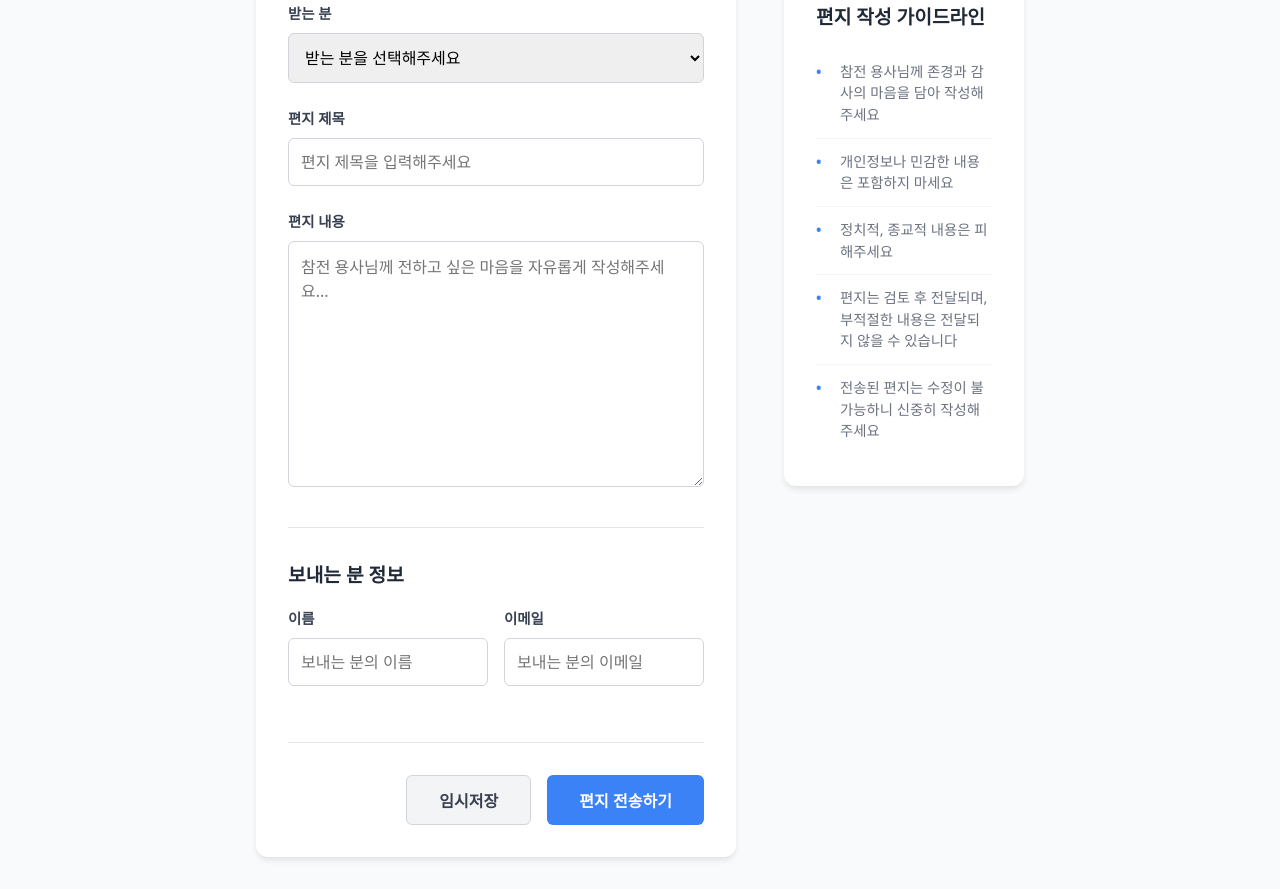
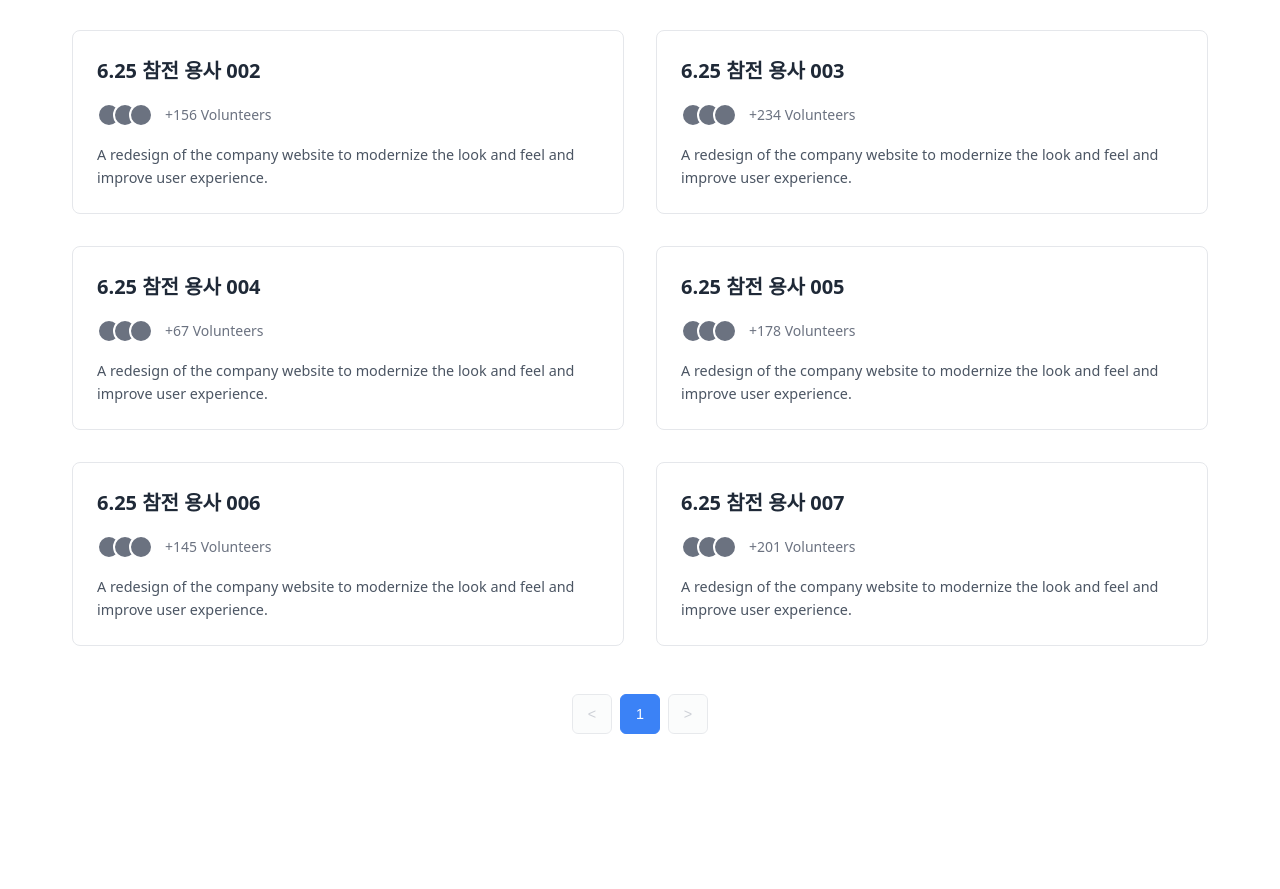
Before and after one commit to 9oormthon-univ/2025_SEASONTHON_TEAM_93_FE, a React (Vite) app: page /write-letter in a window 1280 px wide. Shown: the part 298-1187 px from the top of the page. After the commit the page ends 1064 px from the top, so only its background shows below. Built offline with nearby package versions, Linux system fonts and the light colour scheme.

Commit message:
fix: WriteLetter UI 수정

```diff
--- a/src/components/WriteLetter.css
+++ b/src/components/WriteLetter.css
@@ -1,194 +1,139 @@
 .write-letter {
   margin-top: 80px; /* 헤더 높이만큼 여백 */
   min-height: calc(100vh - 80px);
-  background-color: #f9fafb;
+  background-color: #fff;
   padding: 2rem 0;
 }
 
 .content-container {
-  max-width: 800px;
+  max-width: 1200px;
   margin: 0 auto;
-  padding: 0 1rem;
+  padding: 0 2rem;
 }
 
-.letter-header {
-  text-align: center;
+.projects-grid {
+  display: grid;
+  grid-template-columns: repeat(2, 1fr);
+  gap: 2rem;
   margin-bottom: 3rem;
 }
 
-.letter-header h1 {
-  font-size: 2.5rem;
-  font-weight: 700;
-  color: #1f2937;
-  margin: 0 0 1rem 0;
+.project-card {
+  background-color: #fff;
+  border: 1px solid #e5e7eb;
+  border-radius: 8px;
+  padding: 1.5rem;
+  transition: all 0.2s ease;
 }
 
-.letter-header p {
-  font-size: 1.1rem;
-  color: #6b7280;
-  margin: 0;
+.project-card:hover {
+  box-shadow: 0 4px 12px rgba(0, 0, 0, 0.1);
+  transform: translateY(-2px);
 }
 
-.letter-form-container {
-  display: grid;
-  grid-template-columns: 2fr 1fr;
-  gap: 3rem;
-  align-items: start;
-}
-
-.letter-form {
-  background-color: #fff;
-  padding: 2rem;
-  border-radius: 12px;
-  box-shadow: 0 4px 6px -1px rgba(0, 0, 0, 0.1);
-}
-
-.form-group {
-  margin-bottom: 1.5rem;
-}
-
-.form-group label {
-  display: block;
-  font-size: 0.9rem;
-  font-weight: 600;
-  color: #374151;
-  margin-bottom: 0.5rem;
-}
-
-.form-group input,
-.form-group select,
-.form-group textarea {
-  width: 100%;
-  padding: 0.75rem;
-  border: 1px solid #d1d5db;
-  border-radius: 6px;
-  font-size: 1rem;
-  font-family: inherit;
-  transition:
-    border-color 0.2s ease,
-    box-shadow 0.2s ease;
-}
-
-.form-group input:focus,
-.form-group select:focus,
-.form-group textarea:focus {
-  outline: none;
-  border-color: #3b82f6;
-  box-shadow: 0 0 0 3px rgba(59, 130, 246, 0.1);
-}
-
-.form-group textarea {
-  resize: vertical;
-  min-height: 200px;
-}
-
-.sender-info {
-  margin-top: 2rem;
-  padding-top: 2rem;
-  border-top: 1px solid #e5e7eb;
-}
-
-.sender-info h3 {
-  font-size: 1.2rem;
+.project-title {
+  font-size: 1.25rem;
   font-weight: 600;
   color: #1f2937;
   margin: 0 0 1rem 0;
 }
 
-.form-row {
-  display: grid;
-  grid-template-columns: 1fr 1fr;
-  gap: 1rem;
+.volunteers-info {
+  display: flex;
+  align-items: center;
+  gap: 0.75rem;
+  margin-bottom: 1rem;
 }
 
-.form-actions {
+.volunteer-avatars {
   display: flex;
-  gap: 1rem;
-  justify-content: flex-end;
-  margin-top: 2rem;
-  padding-top: 2rem;
-  border-top: 1px solid #e5e7eb;
+  gap: -0.5rem;
 }
 
-.btn-primary,
-.btn-secondary {
-  padding: 0.75rem 2rem;
-  border-radius: 6px;
-  font-size: 1rem;
-  font-weight: 600;
-  cursor: pointer;
-  transition: all 0.2s ease;
-  border: none;
+.avatar {
+  width: 24px;
+  height: 24px;
+  background-color: #6b7280;
+  border-radius: 50%;
+  border: 2px solid #fff;
+  margin-left: -0.5rem;
 }
 
-.btn-primary {
-  background-color: #3b82f6;
-  color: white;
+.avatar:first-child {
+  margin-left: 0;
 }
 
-.btn-primary:hover {
-  background-color: #2563eb;
-  transform: translateY(-1px);
+.volunteer-count {
+  font-size: 0.875rem;
+  color: #6b7280;
+  font-weight: 500;
 }
 
-.btn-secondary {
-  background-color: #f3f4f6;
-  color: #374151;
-  border: 1px solid #d1d5db;
-}
-
-.btn-secondary:hover {
-  background-color: #e5e7eb;
-}
-
-.letter-guidelines {
-  background-color: #fff;
-  padding: 2rem;
-  border-radius: 12px;
-  box-shadow: 0 4px 6px -1px rgba(0, 0, 0, 0.1);
-  height: fit-content;
-}
-
-.letter-guidelines h3 {
-  font-size: 1.2rem;
-  font-weight: 600;
-  color: #1f2937;
-  margin: 0 0 1rem 0;
-}
-
-.letter-guidelines ul {
-  list-style: none;
-  padding: 0;
+.project-description {
+  font-size: 0.9rem;
+  color: #4b5563;
+  line-height: 1.6;
   margin: 0;
 }
 
-.letter-guidelines li {
-  padding: 0.75rem 0;
-  border-bottom: 1px solid #f3f4f6;
-  font-size: 0.9rem;
-  color: #6b7280;
-  line-height: 1.5;
-  position: relative;
-  padding-left: 1.5rem;
+/* 페이지네이션 */
+.pagination {
+  display: flex;
+  justify-content: center;
+  align-items: center;
+  gap: 0.5rem;
+  margin-top: 2rem;
 }
 
-.letter-guidelines li:last-child {
-  border-bottom: none;
+.pagination-btn {
+  display: flex;
+  align-items: center;
+  justify-content: center;
+  width: 40px;
+  height: 40px;
+  border: 1px solid #d1d5db;
+  background-color: #fff;
+  color: #6b7280;
+  border-radius: 6px;
+  cursor: pointer;
+  transition: all 0.2s ease;
+  font-size: 0.9rem;
+  font-weight: 500;
 }
 
-.letter-guidelines li::before {
-  content: '•';
-  color: #3b82f6;
-  font-weight: bold;
-  position: absolute;
-  left: 0;
+.pagination-btn:hover {
+  background-color: #f3f4f6;
+  border-color: #9ca3af;
+}
+
+.pagination-btn.active {
+  background-color: #3b82f6;
+  border-color: #3b82f6;
+  color: #fff;
+}
+
+.pagination-btn.active:hover {
+  background-color: #2563eb;
+  border-color: #2563eb;
+}
+
+.pagination-btn.disabled {
+  opacity: 0.5;
+  cursor: not-allowed;
+  background-color: #f9fafb;
+  color: #9ca3af;
+}
+
+.pagination-btn.disabled:hover {
+  background-color: #f9fafb;
+  border-color: #d1d5db;
+  transform: none;
 }
 
 /* 반응형 디자인 */
 @media (max-width: 1024px) {
-  .letter-form-container {
-    grid-template-columns: 1fr;
-    gap: 2rem;
+  .projects-grid {
+    gap: 1.5rem;
   }
 }
 
@@ -199,28 +144,25 @@
   }
 
   .content-container {
-    padding: 0 0.5rem;
+    padding: 0 1rem;
   }
 
-  .letter-header h1 {
-    font-size: 2rem;
+  .projects-grid {
+    grid-template-columns: 1fr;
+    gap: 1.5rem;
   }
 
-  .letter-form,
-  .letter-guidelines {
-    padding: 1.5rem;
+  .project-card {
+    padding: 1rem;
   }
 
-  .form-row {
-    grid-template-columns: 1fr;
+  .pagination {
+    gap: 0.25rem;
   }
 
-  .form-actions {
-    flex-direction: column;
-  }
-
-  .btn-primary,
-  .btn-secondary {
-    width: 100%;
+  .pagination-btn {
+    width: 36px;
+    height: 36px;
+    font-size: 0.8rem;
   }
 }
--- a/src/components/WriteLetter.tsx
+++ b/src/components/WriteLetter.tsx
@@ -1,141 +1,150 @@
 import './WriteLetter.css';
 import { useState } from 'react';
 
+// 샘플 데이터
+const veteranProjects = [
+  {
+    id: 1,
+    title: '6.25 참전 용사 000',
+    volunteers: 123,
+    description: 'A redesign of the company website to modernize the look and feel and improve user experience.',
+  },
+  {
+    id: 2,
+    title: '6.25 참전 용사 001',
+    volunteers: 89,
+    description: 'A redesign of the company website to modernize the look and feel and improve user experience.',
+  },
+  {
+    id: 3,
+    title: '6.25 참전 용사 002',
+    volunteers: 156,
+    description: 'A redesign of the company website to modernize the look and feel and improve user experience.',
+  },
+  {
+    id: 4,
+    title: '6.25 참전 용사 003',
+    volunteers: 234,
+    description: 'A redesign of the company website to modernize the look and feel and improve user experience.',
+  },
+  {
+    id: 5,
+    title: '6.25 참전 용사 004',
+    volunteers: 67,
+    description: 'A redesign of the company website to modernize the look and feel and improve user experience.',
+  },
+  {
+    id: 6,
+    title: '6.25 참전 용사 005',
+    volunteers: 178,
+    description: 'A redesign of the company website to modernize the look and feel and improve user experience.',
+  },
+  {
+    id: 7,
+    title: '6.25 참전 용사 006',
+    volunteers: 145,
+    description: 'A redesign of the company website to modernize the look and feel and improve user experience.',
+  },
+  {
+    id: 8,
+    title: '6.25 참전 용사 007',
+    volunteers: 201,
+    description: 'A redesign of the company website to modernize the look and feel and improve user experience.',
+  },
+];
+
 const WriteLetter = () => {
-  const [formData, setFormData] = useState({
-    recipient: '',
-    title: '',
-    content: '',
-    senderName: '',
-    senderEmail: '',
-  });
+  const [currentPage, setCurrentPage] = useState(1);
+  const itemsPerPage = 8; // 페이지당 8개 아이템 (2열 x 4행)
 
-  const handleInputChange = (
-    e: React.ChangeEvent<
-      HTMLInputElement | HTMLTextAreaElement | HTMLSelectElement
-    >
-  ) => {
-    const { name, value } = e.target;
-    setFormData(prev => ({
-      ...prev,
-      [name]: value,
-    }));
+  // 페이지네이션 계산
+  const totalPages = Math.ceil(veteranProjects.length / itemsPerPage);
+  const startIndex = (currentPage - 1) * itemsPerPage;
+  const endIndex = startIndex + itemsPerPage;
+  const currentProjects = veteranProjects.slice(startIndex, endIndex);
+
+  // 페이지 변경 함수
+  const handlePageChange = (page: number) => {
+    if (page >= 1 && page <= totalPages) {
+      setCurrentPage(page);
+    }
   };
 
-  const handleSubmit = (e: React.FormEvent) => {
-    e.preventDefault();
-    // 편지 전송 로직
-    console.log('편지 전송:', formData);
-    alert('편지가 성공적으로 전송되었습니다!');
+  // 페이지네이션 버튼 생성
+  const renderPaginationButtons = () => {
+    const buttons = [];
+    const maxVisiblePages = 5;
+
+    // 이전 버튼
+    buttons.push(
+      <button
+        key="prev"
+        className={`pagination-btn ${currentPage === 1 ? 'disabled' : ''}`}
+        onClick={() => handlePageChange(currentPage - 1)}
+        disabled={currentPage === 1}
+      >
+        <span>&lt;</span>
+      </button>
+    );
+
+    // 페이지 번호 버튼들
+    let startPage = Math.max(1, currentPage - Math.floor(maxVisiblePages / 2));
+    const endPage = Math.min(totalPages, startPage + maxVisiblePages - 1);
+
+    if (endPage - startPage + 1 < maxVisiblePages) {
+      startPage = Math.max(1, endPage - maxVisiblePages + 1);
+    }
+
+    for (let i = startPage; i <= endPage; i++) {
+      buttons.push(
+        <button
+          key={i}
+          className={`pagination-btn ${currentPage === i ? 'active' : ''}`}
+          onClick={() => handlePageChange(i)}
+        >
+          {i}
+        </button>
+      );
+    }
+
+    // 다음 버튼
+    buttons.push(
+      <button
+        key="next"
+        className={`pagination-btn ${currentPage === totalPages ? 'disabled' : ''}`}
+        onClick={() => handlePageChange(currentPage + 1)}
+        disabled={currentPage === totalPages}
+      >
+        <span>&gt;</span>
+      </button>
+    );
+
+    return buttons;
   };
 
   return (
     <main className='write-letter'>
       <div className='content-container'>
-        <div className='letter-header'>
-          <h1>영웅에게 편지쓰기</h1>
-          <p>참전 용사님께 감사와 존경의 마음을 전해주세요</p>
+        <div className='projects-grid'>
+          {currentProjects.map(project => (
+            <div key={project.id} className='project-card'>
+              <h3 className='project-title'>{project.title}</h3>
+              <div className='volunteers-info'>
+                <div className='volunteer-avatars'>
+                  <div className='avatar'></div>
+                  <div className='avatar'></div>
+                  <div className='avatar'></div>
+                </div>
+                <span className='volunteer-count'>+{project.volunteers} Volunteers</span>
+              </div>
+              <p className='project-description'>{project.description}</p>
+            </div>
+          ))}
         </div>
 
-        <div className='letter-form-container'>
-          <form onSubmit={handleSubmit} className='letter-form'>
-            <div className='form-group'>
-              <label htmlFor='recipient'>받는 분</label>
-              <select
-                id='recipient'
-                name='recipient'
-                value={formData.recipient}
-                onChange={handleInputChange}
-                required
-              >
-                <option value=''>받는 분을 선택해주세요</option>
-                <option value='veteran1'>6.25 참전 용사 김영수님</option>
-                <option value='veteran2'>6.25 참전 용사 이철수님</option>
-                <option value='veteran3'>6.25 참전 용사 박민수님</option>
-                <option value='veteran4'>6.25 참전 용사 최영희님</option>
-                <option value='veteran5'>6.25 참전 용사 정수진님</option>
-              </select>
-            </div>
-
-            <div className='form-group'>
-              <label htmlFor='title'>편지 제목</label>
-              <input
-                type='text'
-                id='title'
-                name='title'
-                value={formData.title}
-                onChange={handleInputChange}
-                placeholder='편지 제목을 입력해주세요'
-                required
-              />
-            </div>
-
-            <div className='form-group'>
-              <label htmlFor='content'>편지 내용</label>
-              <textarea
-                id='content'
-                name='content'
-                value={formData.content}
-                onChange={handleInputChange}
-                placeholder='참전 용사님께 전하고 싶은 마음을 자유롭게 작성해주세요...'
-                rows={10}
-                required
-              />
-            </div>
-
-            <div className='sender-info'>
-              <h3>보내는 분 정보</h3>
-              <div className='form-row'>
-                <div className='form-group'>
-                  <label htmlFor='senderName'>이름</label>
-                  <input
-                    type='text'
-                    id='senderName'
-                    name='senderName'
-                    value={formData.senderName}
-                    onChange={handleInputChange}
-                    placeholder='보내는 분의 이름'
-                    required
-                  />
-                </div>
-                <div className='form-group'>
-                  <label htmlFor='senderEmail'>이메일</label>
-                  <input
-                    type='email'
-                    id='senderEmail'
-                    name='senderEmail'
-                    value={formData.senderEmail}
-                    onChange={handleInputChange}
-                    placeholder='보내는 분의 이메일'
-                    required
-                  />
-                </div>
-              </div>
-            </div>
-
-            <div className='form-actions'>
-              <button type='button' className='btn-secondary'>
-                임시저장
-              </button>
-              <button type='submit' className='btn-primary'>
-                편지 전송하기
-              </button>
-            </div>
-          </form>
-
-          <div className='letter-guidelines'>
-            <h3>편지 작성 가이드라인</h3>
-            <ul>
-              <li>참전 용사님께 존경과 감사의 마음을 담아 작성해주세요</li>
-              <li>개인정보나 민감한 내용은 포함하지 마세요</li>
-              <li>정치적, 종교적 내용은 피해주세요</li>
-              <li>
-                편지는 검토 후 전달되며, 부적절한 내용은 전달되지 않을 수
-                있습니다
-              </li>
-              <li>전송된 편지는 수정이 불가능하니 신중히 작성해주세요</li>
-            </ul>
-          </div>
+        {/* 페이지네이션 */}
+        <div className='pagination'>
+          {renderPaginationButtons()}
         </div>
       </div>
     </main>
```
